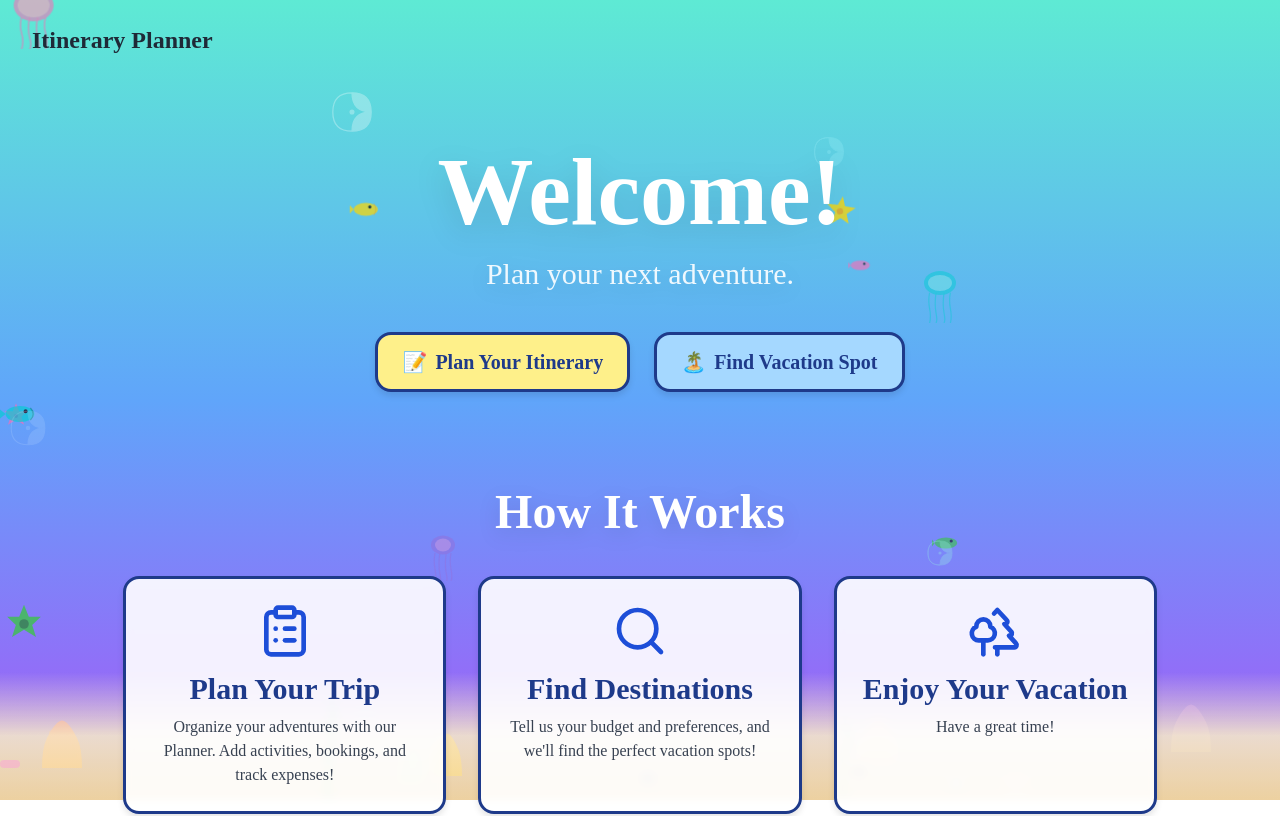
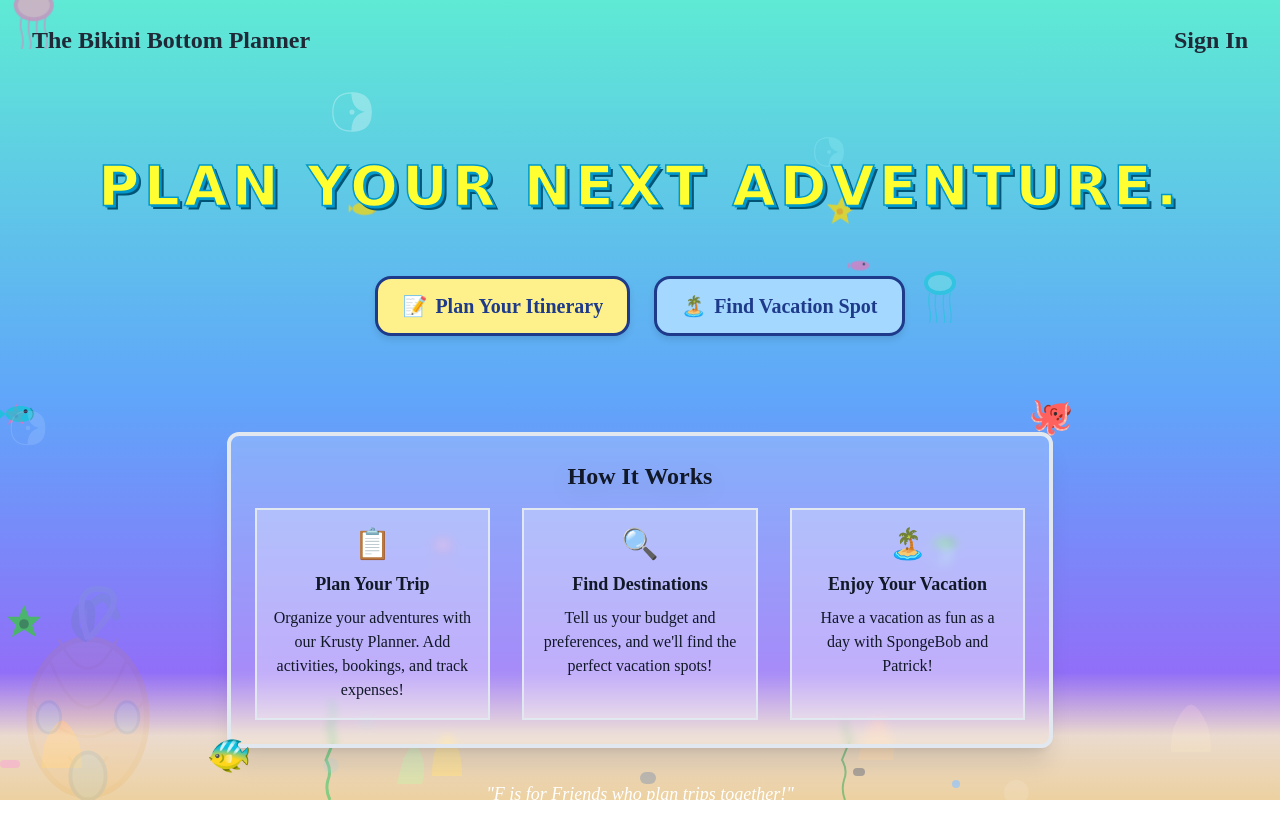
Before and after one commit to anushka-shri/Bikini-bottom-planner, a Next.js app: page / in a window 1280 px wide. Shown: the top 816 px of the page. Built offline with nearby package versions, Linux system fonts and the light colour scheme.

Commit message:
UI changes

```diff
--- a/app/page.tsx
+++ b/app/page.tsx
@@ -1,13 +1,25 @@
 import Link from "next/link"
 import { ClipboardList, Search, Trees } from "lucide-react"
+import { Fish, Waves } from "lucide-react";
+
+
 
 export default function HomePage() {
   return (
+
     <div className="container py-8 sm:py-12 md:py-16 text-center">
-      <h1 className="text-5xl sm:text-6xl md:text-7xl lg:text-8xl font-bold mb-4 text-white drop-shadow-lg">
-        Welcome!
-      </h1>
-      <p className="text-xl sm:text-2xl md:text-3xl mb-10 text-white/90 drop-shadow-md">Plan your next adventure.</p>
+      <p
+        className="font-bold uppercase text-[1.25rem] sm:text-[2.5rem] md:text-[3rem] lg:text-[3.5rem] mb-12"
+        style={{
+          fontFamily: "'Luckiest Guy', 'Comic Sans MS', cursive, sans-serif",
+          color: '#FFFF31',
+          WebkitTextStroke: '1.5px #0099cc', // blue outline
+          textShadow: '2px 2px 0 #0099cc, 4px 4px 0 #005577', // playful shadow
+          letterSpacing: '0.08em',
+        }}
+      >
+        Plan your next adventure.
+      </p>
 
       <div className="flex flex-col sm:flex-row justify-center items-center gap-4 sm:gap-6 mb-16 sm:mb-20 md:mb-24">
         <Link href="/planner" className="btn-custom btn-planner">
@@ -19,30 +31,46 @@ export default function HomePage() {
       </div>
 
       <div className="mx-auto max-w-[85%]">
-        <section className="mb-16 sm:mb-20 md:mb-24">
-          <h2 className="text-4xl sm:text-5xl mb-10 text-white drop-shadow-md font-bold">How It Works</h2>
-          <div className="grid grid-cols-1 md:grid-cols-3 gap-6 sm:gap-8">
-            <div className="info-card p-6">
-              <ClipboardList className="info-card-icon mx-auto" />
-              <h3 className="text-2xl sm:text-3xl info-card-title">Plan Your Trip</h3>
-              <p className="text-sm sm:text-base text-gray-700 mt-2">
-                Organize your adventures with our Planner. Add activities, bookings, and track expenses!
-              </p>
+
+        <div className="mt-16 md:mt-24">
+          <div className="mx-auto w-[80%]">
+            <div className="rounded-xl bg-white/20 backdrop-blur-sm p-6 border-4 border-sponge-yellow shadow-xl relative">
+              {/* Coral decoration */}
+              <div className="absolute -top-10 -right-6 text-4xl animate-float">🐙</div>
+              <div className="absolute -bottom-8 -left-6 text-4xl animate-float-slow">🐠</div>
+
+              <h2 className="text-2xl font-bold mb-4 text-sponge-yellow drop-shadow-md">How It Works</h2>
+
+              <div className="grid md:grid-cols-3 gap-8">
+                <div className="bg-white/30 rounded-lg p-4 border-2 border-sponge-blue transform hover:scale-105 transition-transform">
+                  <div className="text-3xl mb-2">📋</div>
+                  <h3 className="text-lg font-bold mb-2">Plan Your Trip</h3>
+                  <p>Organize your adventures with our Krusty Planner. Add activities, bookings, and track expenses!</p>
+                </div>
+
+                <div className="bg-white/30 rounded-lg p-4 border-2 border-sponge-blue transform hover:scale-105 transition-transform">
+                  <div className="text-3xl mb-2">🔍</div>
+                  <h3 className="text-lg font-bold mb-2">Find Destinations</h3>
+                  <p>Tell us your budget and preferences, and we'll find the perfect vacation spots!</p>
+                </div>
+
+                <div className="bg-white/30 rounded-lg p-4 border-2 border-sponge-blue transform hover:scale-105 transition-transform">
+                  <div className="text-3xl mb-2">🏝️</div>
+                  <h3 className="text-lg font-bold mb-2">Enjoy Your Vacation</h3>
+                  <p>Have a vacation as fun as a day with SpongeBob and Patrick!</p>
+                </div>
+              </div>
             </div>
-            <div className="info-card p-6">
-              <Search className="info-card-icon mx-auto" />
-              <h3 className="text-2xl sm:text-3xl info-card-title">Find Destinations</h3>
-              <p className="text-sm sm:text-base text-gray-700 mt-2">
-                Tell us your budget and preferences, and we&apos;ll find the perfect vacation spots!
-              </p>
-            </div>
-            <div className="info-card p-6">
-              <Trees className="info-card-icon mx-auto" />
-              <h3 className="text-2xl sm:text-3xl info-card-title">Enjoy Your Vacation</h3>
-              <p className="text-sm sm:text-base text-gray-700 mt-2">Have a great time!</p>
+            <div className="text-center text-white text-lg mt-8">
+              <p className="italic">"F is for Friends who plan trips together!"</p>
             </div>
           </div>
-        </section>
+        </div>
+
+
+        {/* Floating characters */}
+        {/* <div className="absolute bottom-20 right-10 text-5xl animate-float-slow hidden md:block">🧽</div>
+        <div className="absolute top-20 left-10 text-5xl animate-float hidden md:block">⭐</div> */}
       </div>
     </div>
   )
--- a/app/planner/page.tsx
+++ b/app/planner/page.tsx
@@ -479,7 +479,7 @@ function StyledExpenseTracker({ items }: { items: PlannerItemType[] }) {
           <div className="flex items-center justify-between">
             <div className="flex items-center gap-2">
               <Calculator className="w-6 h-6 text-blue-800" />
-              <span className="font-bold text-xl text-blue-800">💰 Expense Summary</span>
+              <span className="font-bold text-xl text-blue-800">Expense Summary</span>
             </div>
             <div className="flex items-center gap-6 text-sm">
               <div className="text-center">
@@ -572,24 +572,6 @@ export default function PlannerPage() {
     }
   }
 
-  const exportToPDF = () => {
-    const content = items
-      .map(
-        (item) =>
-          `${item.title} (${item.type}) - ${item.status}\nDate: ${item.date || "Not set"}\nNotes: ${
-            item.notes || "None"
-          }\nExpenses: ${item.expenses.map((exp) => `${exp.description}: $${exp.amount}`).join(", ") || "None"}\n\n`,
-      )
-      .join("")
-
-    const blob = new Blob([`ITINERARY TIMELINE\n\n${content}`], { type: "text/plain" })
-    const url = URL.createObjectURL(blob)
-    const a = document.createElement("a")
-    a.href = url
-    a.download = "itinerary.txt"
-    a.click()
-    URL.revokeObjectURL(url)
-  }
 
   const exportToWord = () => {
     const content = items
@@ -624,10 +606,7 @@ export default function PlannerPage() {
             <Button onClick={addNewItem} className="bg-blue-600 hover:bg-blue-700 text-white px-4 py-2 opacity-85 border border-blue-600">
               <PlusCircle className="mr-2 h-4 w-4" /> Add Item
             </Button>
-            {/* <Button onClick={exportToPDF} variant="outline" className="px-4 py-2">
-              <Download className="mr-2 h-4 w-4" /> PDF
-            </Button> */}
-            <Button onClick={exportToWord} variant="outline" className="px-4 py-2">
+                      <Button onClick={exportToWord} variant="outline" className="px-4 py-2">
               <Download className="mr-2 h-4 w-4" /> Word
             </Button>
           </div>
@@ -654,7 +633,9 @@ export default function PlannerPage() {
       </div>
 
       {/* Styled Expense Tracker at Bottom */}
-      <StyledExpenseTracker items={items} />
+      <div className="w-[85%]">
+        <StyledExpenseTracker items={items} />
+      </div>
     </div>
   )
 }
--- a/components/layout/site-header.tsx
+++ b/components/layout/site-header.tsx
@@ -1,11 +1,15 @@
 import Link from "next/link"
+
 
 export default function SiteHeader() {
   return (
     <header className="sticky top-0 z-50 w-full">
-      <div className="container flex h-20 items-center justify-center sm:justify-start py-4">
+      <div className="container flex h-20 items-center justify-between py-4">
         <Link href="/" className="flex items-center space-x-2">
-          <span className="text-2xl font-semibold text-gray-800">Itinerary Planner</span>
+          <span className="text-2xl font-semibold text-gray-800">The Bikini Bottom Planner</span>
+        </Link>
+        <Link href="/sign-in" className="flex items-center space-x-2">
+          <span className="text-2xl font-semibold text-gray-800">Sign In</span>
         </Link>
         {/* Future Nav items can go here */}
       </div>
--- a/components/spongebob/underwater-background.tsx
+++ b/components/spongebob/underwater-background.tsx
@@ -240,6 +240,34 @@ export default function UnderwaterBackground() {
           />
         ))}
       </div>
+
+      {/* Watermark: SpongeBob's Pineapple House */}
+      <div className="absolute bottom-0 left-0 z-0 opacity-10 pointer-events-none select-none">
+        <svg width="180" height="220" viewBox="0 0 180 220" fill="none" className="w-44 h-56">
+          {/* Pineapple body */}
+          <ellipse cx="90" cy="140" rx="60" ry="80" fill="#FFB347" stroke="#E59400" strokeWidth="6" />
+          {/* Pineapple texture */}
+          <g stroke="#E59400" strokeWidth="3">
+            <path d="M50 80 Q90 180 130 80" />
+            <path d="M30 120 Q90 200 150 120" />
+            <path d="M60 60 Q90 120 120 60" />
+            <path d="M70 180 Q90 210 110 180" />
+          </g>
+          {/* Door */}
+          <ellipse cx="90" cy="200" rx="18" ry="24" fill="#6EC6CA" stroke="#2A6F77" strokeWidth="4" />
+          {/* Windows */}
+          <ellipse cx="50" cy="140" rx="12" ry="16" fill="#6EC6CA" stroke="#2A6F77" strokeWidth="3" />
+          <ellipse cx="130" cy="140" rx="12" ry="16" fill="#6EC6CA" stroke="#2A6F77" strokeWidth="3" />
+          {/* Leaves */}
+          <g>
+            <path d="M90 60 Q80 30 100 20 Q110 10 120 40" stroke="#4CAF50" strokeWidth="8" fill="none" />
+            <path d="M90 60 Q100 10 80 30 Q70 50 90 60" stroke="#388E3C" strokeWidth="8" fill="none" />
+            <path d="M90 60 Q70 0 110 10 Q130 20 90 60" stroke="#81C784" strokeWidth="6" fill="none" />
+          </g>
+        </svg>
+      </div>
+
+
     </div>
   )
 }
--- a/styles/globals.css
+++ b/styles/globals.css
@@ -92,3 +92,14 @@ body {
     @apply bg-background text-foreground;
   }
 }
+
+@keyframes float {
+  0%, 100% { transform: translateY(0); }
+  50% { transform: translateY(-20px); }
+}
+.animate-float {
+  animation: float 3s ease-in-out infinite;
+}
+.animate-float-slow {
+  animation: float 6s ease-in-out infinite;
+}
```
